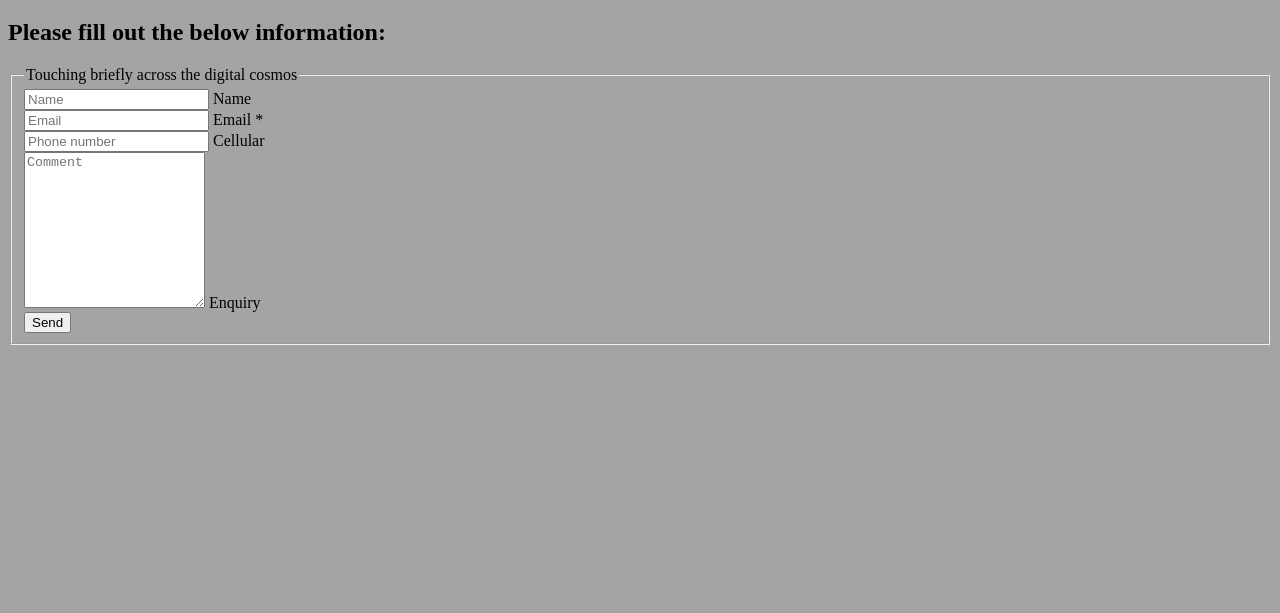
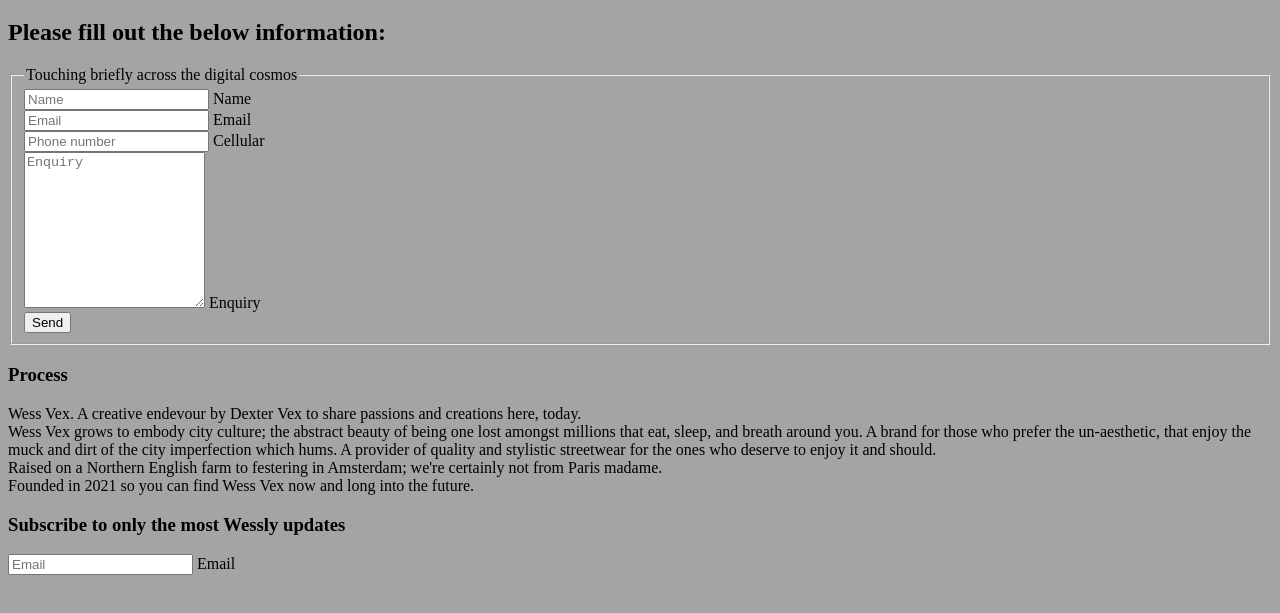
Before and after one commit to tt01924/wessVexWeb, a plain HTML site: page public/contact/contact.html in a window 1280 px wide. Shown: the part 61-674 px from the top of the page. Drawn offline with Linux system fonts and the light colour scheme.

Commit message:
basic html complete

```diff
--- a/public/contact/contact.html
+++ b/public/contact/contact.html
@@ -11,7 +11,7 @@
         <h1>Contact</h1>
 
         <h2>Please fill out the below information:</h2>
-
+        <section>
             <form>
                 <fieldset>
                     <legend>Touching briefly across the digital cosmos</legend>
@@ -23,7 +23,7 @@
 
                         <div class="field field--with-error">
                             <input autocomplete="email" type="email" id="ContactForm-email" class="field__input" name="contact[email]" spellcheck="false" autocapitalize="off" value="" aria-required="true" placeholder="Email">
-                        <label class="field__label" for="ContactForm-email">Email <span aria-hidden="true">*</span></label></div>
+                            <label class="field__label" for="ContactForm-email">Email <span aria-hidden="true"></span></label>
                         </div>
 
                         <div class="field">
@@ -32,7 +32,7 @@
                         </div>
 
                         <div class="field">
-                        <textarea rows="10" id="ContactForm-body" class="text-area field__input" name="contact[Comment]" placeholder="Comment"></textarea>
+                            <textarea rows="10" id="ContactForm-body" class="text-area field__input" name="contact[Comment]" placeholder="Enquiry"></textarea>
                             <label class="form__label field__label" for="ContactForm-body">Enquiry</label>
                         </div>
                         <div class="contact__button">
@@ -42,5 +42,19 @@
                         </div>
                 </fieldset>
             </form>
+        </section>
+
+        <section>
+            <h3>Process</h3>
+            <p>Wess Vex. A creative endevour by Dexter Vex to share passions and creations here, today.<br>
+                Wess Vex grows to embody city culture; the abstract beauty of being one lost amongst millions that eat, sleep, and breath around you. A brand for those who prefer the un-aesthetic, that enjoy the muck and dirt of the city imperfection which hums. A provider of quality and stylistic streetwear for the ones who deserve to enjoy it and should.<br>
+                Raised on a Northern English farm to festering in Amsterdam; we're certainly not from Paris madame.<br>
+                Founded in 2021 so you can find Wess Vex now and long into the future.</p>
+        </section>
+            <h3>Subscribe to only the most Wessly updates</h3>
+            <div class="field field--with-error">
+                <input autocomplete="email" type="email" id="ContactForm-email" class="field__input" name="contact[email]" spellcheck="false" autocapitalize="off" value="" aria-required="true" placeholder="Email">
+                <label class="field__label" for="ContactForm-email">Email <span aria-hidden="true"></span></label>
+            </div>
     </body>
 </html>
```
Lines whose indentation alone changed are shown as unchanged.
